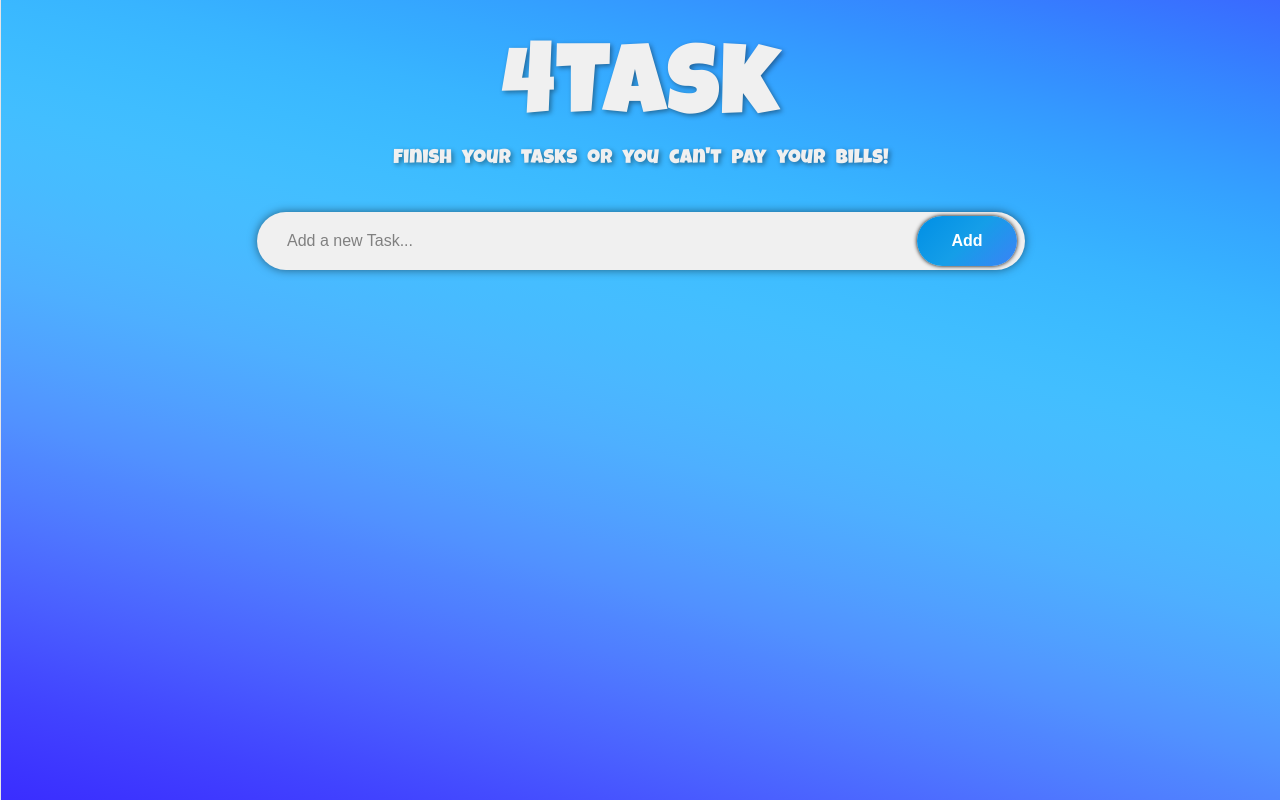
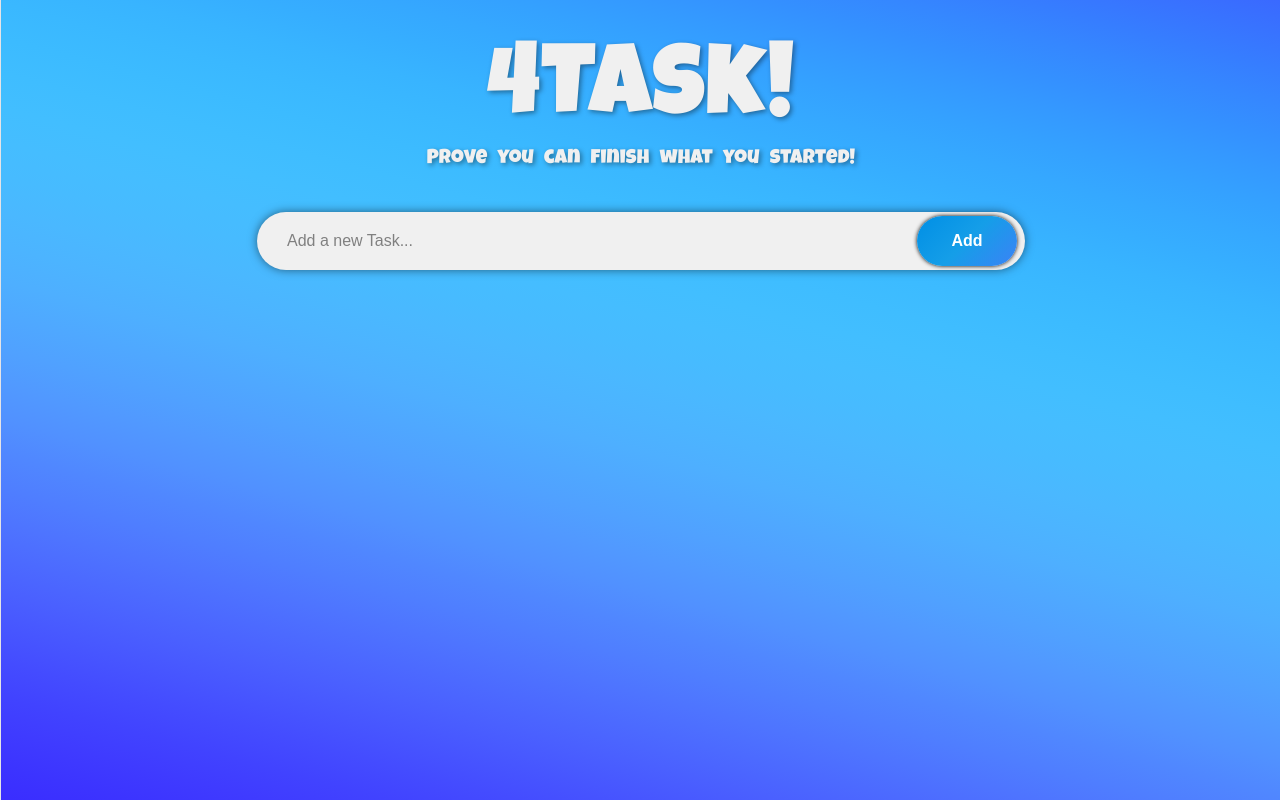
Before and after one commit to rubengitdev/4task, a React (Vite) app: page / in a window 1280 px wide. Built offline with nearby package versions, Linux system fonts and the light colour scheme.

Commit message:
Refactor: Update the heading and subheading

```diff
--- a/src/App.tsx
+++ b/src/App.tsx
@@ -21,9 +21,9 @@ const App = () => {
 
     return (
         <div className="App">
-            <span className="heading">4Task</span>
+            <span className="heading">4Task!</span>
             <span className="subheading">
-                Finish your tasks or you can't pay your bills!
+                Prove you can finish what you started!
             </span>
 
             {/* START COMPONENT InputField */}
```
